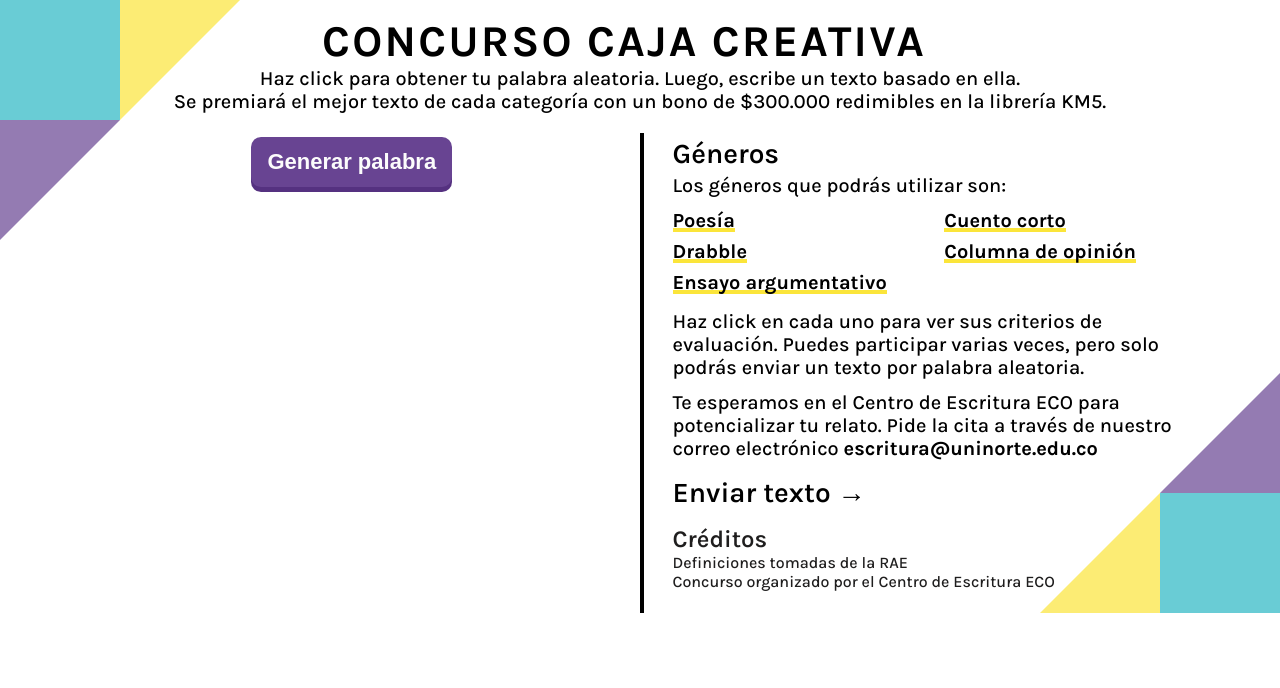
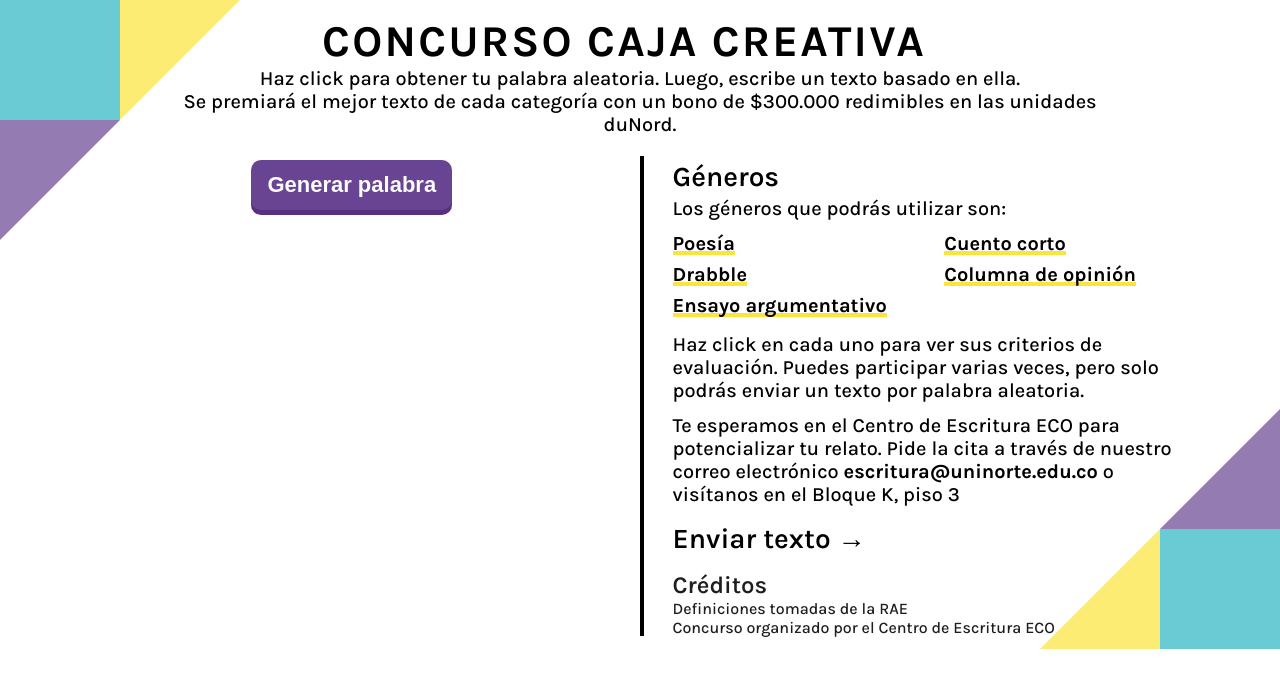
Before and after one commit to marcelaortegaaa/eco, a Next.js app: page / in a window 1280 px wide. Shown: the top 688 px of the page. Built offline with nearby package versions, Linux system fonts and the light colour scheme.

Commit message:
update copy

```diff
--- a/pages/index.js
+++ b/pages/index.js
@@ -36,7 +36,7 @@ export default function Home(props) {
             </div>
             <p className={styles.subtitle}>Haz click para obtener tu palabra aleatoria. Luego, escribe un texto basado en ella.
                 <br />
-                Se premiará el mejor texto de cada categoría con un bono de $300.000 redimibles en la librería KM5.
+                Se premiará el mejor texto de cada categoría con un bono de $300.000 redimibles en las unidades duNord.
             </p>
 
             <main className={styles.main}>
@@ -59,7 +59,7 @@ export default function Home(props) {
                         <a target="_blank" href="https://docs.google.com/file/d/1MUOkyYBuRBuJQOYxDgtUTp3KKDDvBhbo6-uNmi_xVz8/view?usp=sharing">Ensayo argumentativo</a>
                     </div>
                     <p>Haz click en cada uno para ver sus criterios de evaluación. Puedes participar varias veces, pero solo podrás enviar un texto por palabra aleatoria.</p>
-                    <p>Te esperamos en el Centro de Escritura ECO para potencializar tu relato. Pide la cita a través de nuestro correo electrónico <b>escritura@uninorte.edu.co</b></p>
+                    <p>Te esperamos en el Centro de Escritura ECO para potencializar tu relato. Pide la cita a través de nuestro correo electrónico <b>escritura@uninorte.edu.co</b> o visítanos en el Bloque K, piso 3</p>
                     <div className={styles.form}>
                         <a href="https://docs.google.com/forms/d/e/1FAIpQLSfc4zlIXUA4ZgYXanoqynCWAf3EwmOKhAijHvkHwPluZEWz3Q/viewform" target="_blank">Enviar texto →</a>
                     </div>
```
